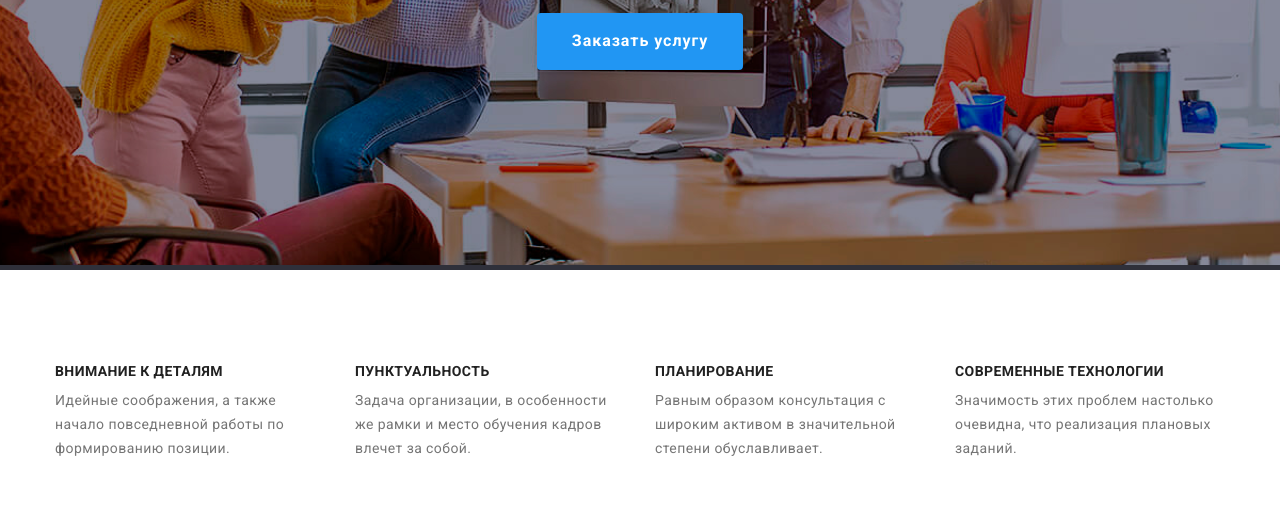
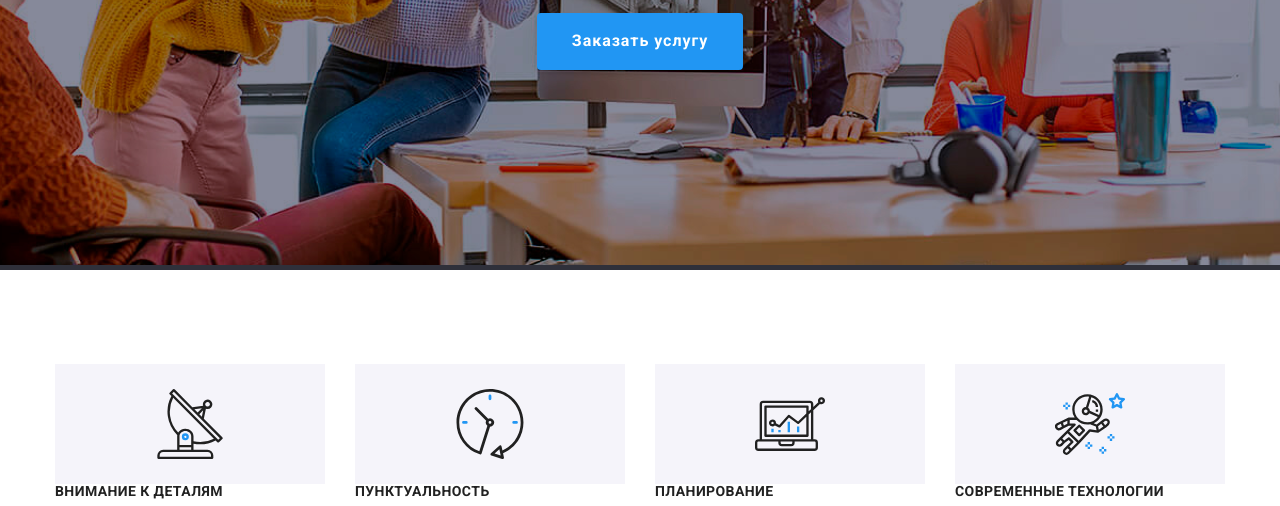
Before and after one commit to Oleh-Kutnyi/goit-markup-hw-04, a plain HTML site: page index.html in a window 1280 px wide. Shown: the part 420-926 px from the top of the page. Drawn offline with nearby package versions, Linux system fonts and the light colour scheme.

Commit message:
Make Underbox SVG

```diff
--- a/css/styles.css
+++ b/css/styles.css
@@ -634,3 +634,20 @@ color: var(--pure-white-color);
     border:var(--blue-color-text);
     fill: var(--blue-color-text);
 }
+
+/* Underbox Icons */
+.underbox-icon-list {
+    display: flex;
+    align-items: center;
+    justify-content: center;
+    gap: 30px;
+
+}
+.underbox-link {
+    display: flex;
+    align-items: center;
+    justify-content: center;
+    width: 270px;
+    height: 120px;
+    background-color: var(--team-background-color);
+}
--- a/index.html
+++ b/index.html
@@ -69,6 +69,49 @@
                 <!-- Underbox -->
       <section class="underbox section">
     <div class="container">
+
+         <ul class="underbox-icon-list">
+            <li class="uderbox-icon-item">
+                <a class="underbox-link">
+            <svg class="underbox-icon" width="70" height="70">
+                <use href="/images/icons.svg#antenna">
+
+                </use>
+            </svg>
+        </a>
+            </li>
+
+
+                       <li class="uderbox-icon-item">
+                          <a class="underbox-link">
+                               <svg class="underbox-icon" width="70" height="70">
+                               <use href="/images/icons.svg#clock">
+
+                                   </use>
+                           </svg>
+                       </a>
+                </li>
+
+                    <li class="uderbox-icon-item">
+                        <a class="underbox-link">
+                            <svg class="underbox-icon" width="70" height="70">
+                                <use href="/images/icons.svg#diagram">
+
+                                </use>
+                            </svg>
+                        </a
+                    </li>
+
+                  <li class="uderbox-icon-item">
+                     <a class="underbox-link">
+                          <svg class="underbox-icon" width="70" height="70">
+                              <use href="/images/icons.svg#astronaut">
+
+                              </use>
+                          </svg>
+                      </a>
+               </li>
+         </ul>
         <ul class="underbox-list underbox-flex">
         <li class="underbox-item" >
             <h3 class="underbox-title">
```
